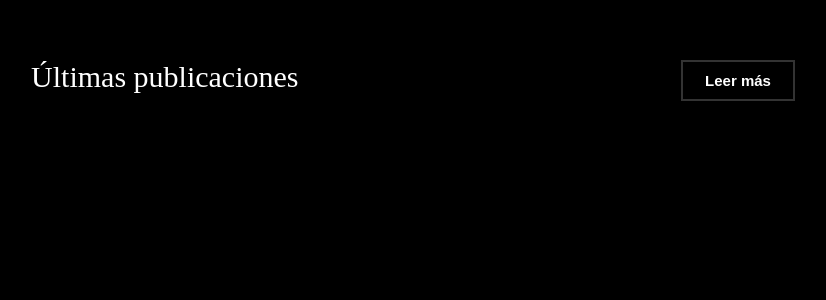
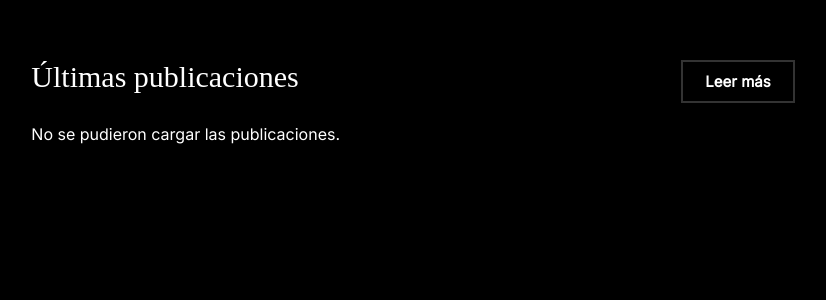
Before and after one commit to KajiiNarumi/iasuarezv, a Jekyll site: the page built from feedKaNa.html, in a window 1280 px wide. Shown: the top 300 px of the page, without its empty margins (227-1053 px from the left). Built offline with Jekyll 4.4.1, drawn with Linux system fonts in a browser that asks for light colours; some web fonts are replaced; some of the changed lines change nothing that is shown.

Commit message:
Refactor HTML and JavaScript for feed display

```diff
--- a/feedKaNa.html
+++ b/feedKaNa.html
@@ -8,15 +8,14 @@
     <meta charset="UTF-8" />
     <meta name="viewport" content="width=device-width, initial-scale=1.0" />
 
-    <!-- Alice & Suisse Intl -->
+    <!-- Alice & Suisse Intl (Inter como fallback) -->
     <link href="https://fonts.googleapis.com/css2?family=Alice&display=swap" rel="stylesheet">
-    <link href="https://fonts.googleapis.com/css2?family=Inter:wght@300;400&display=swap" rel="stylesheet"> <!-- Usaremos Inter como equivalente cercano a Suisse Intl -->
+    <link href="https://fonts.googleapis.com/css2?family=Inter:wght@300;400&display=swap" rel="stylesheet">
 
     <style>
         body {
             background-color: #000;
             color: #fff;
-
             margin: 0;
             padding: 40px;
             font-family: 'Inter', sans-serif;
@@ -72,14 +71,14 @@
         .kn-readmore-btn {
           display: inline-block;
           padding: 10px 22px;
-  border: 2px solid #333; /* gris oscuro */
-  background: rgba(0, 0, 0, 0.4); /* negro semi-transparente */
-  color: #fff; /* texto blanco */
+          border: 2px solid #333;
+          background: rgba(0, 0, 0, 0.4);
+          color: #fff;
           text-decoration: none;
-  font-family: "Suisse Intl", sans-serif;
+          font-family: "Inter", sans-serif;
           font-size: 15px;
-  font-weight: bold; /* texto en negrita */
-  border-radius: 0; /* sin esquinas redondeadas */
+          font-weight: bold;
+          border-radius: 0;
           transition: all 0.25s ease;
         }
 
@@ -88,9 +87,6 @@
           border-color: #555;
           transform: translateY(-2px);
         }
-
-
-
     </style>
 </head>
 
@@ -101,15 +97,41 @@
     </div>
 
 <script>
-// JSONP callback
-function parseFeed(json) {
+async function loadHashnodePosts() {
     const container = document.getElementById("feed");
-    const entries = json.feed.entry || [];
 
-    entries.forEach(entry => {
-        const title = entry.title.$t;
-        const link = entry.link.find(l => l.rel === "alternate").href;
-        const published = new Date(entry.published.$t).toLocaleDateString("es-MX");
+    // Consulta GraphQL para Hashnode
+    const query = `
+      query GetPosts {
+        publication(host: "blog.kajiinarumi.com") {
+          posts(first: 3) {
+            edges {
+              node {
+                title
+                url
+                publishedAt
+              }
+            }
+          }
+        }
+      }
+    `;
+
+    try {
+        const response = await fetch('https://gql.hashnode.com/', {
+            method: 'POST',
+            headers: { 'Content-Type': 'application/json' },
+            body: JSON.stringify({ query })
+        });
+
+        const result = await response.json();
+        const posts = result.data.publication.posts.edges;
+
+        posts.forEach(post => {
+            const node = post.node;
+            const title = node.title;
+            const link = node.url;
+            const published = new Date(node.publishedAt).toLocaleDateString("es-MX");
 
             const html = `
                 <div class="post">
@@ -120,15 +142,18 @@
 
             container.innerHTML += html;
         });
+    } catch (error) {
+        console.error("Error cargando el feed de Hashnode:", error);
+        container.innerHTML = "<p>No se pudieron cargar las publicaciones.</p>";
+    }
 }
 
-// Insert JSONP script
-const script = document.createElement('script');
-script.src = "https://codigokajiinarumi.blogspot.com/feeds/posts/default?alt=json-in-script&max-results=3&callback=parseFeed";
-document.body.appendChild(script);
+// Ejecutar la carga al iniciar
+loadHashnodePosts();
 </script>
+
 <div class="kn-readmore-container">
-  <a href="https://codigokajiinarumi.blogspot.com/" target="_blank" class="kn-readmore-btn">
+  <a href="https://blog.kajiinarumi.com/" target="_blank" class="kn-readmore-btn">
     Leer más
   </a>
 </div>
```
Lines whose indentation alone changed are shown as unchanged.
